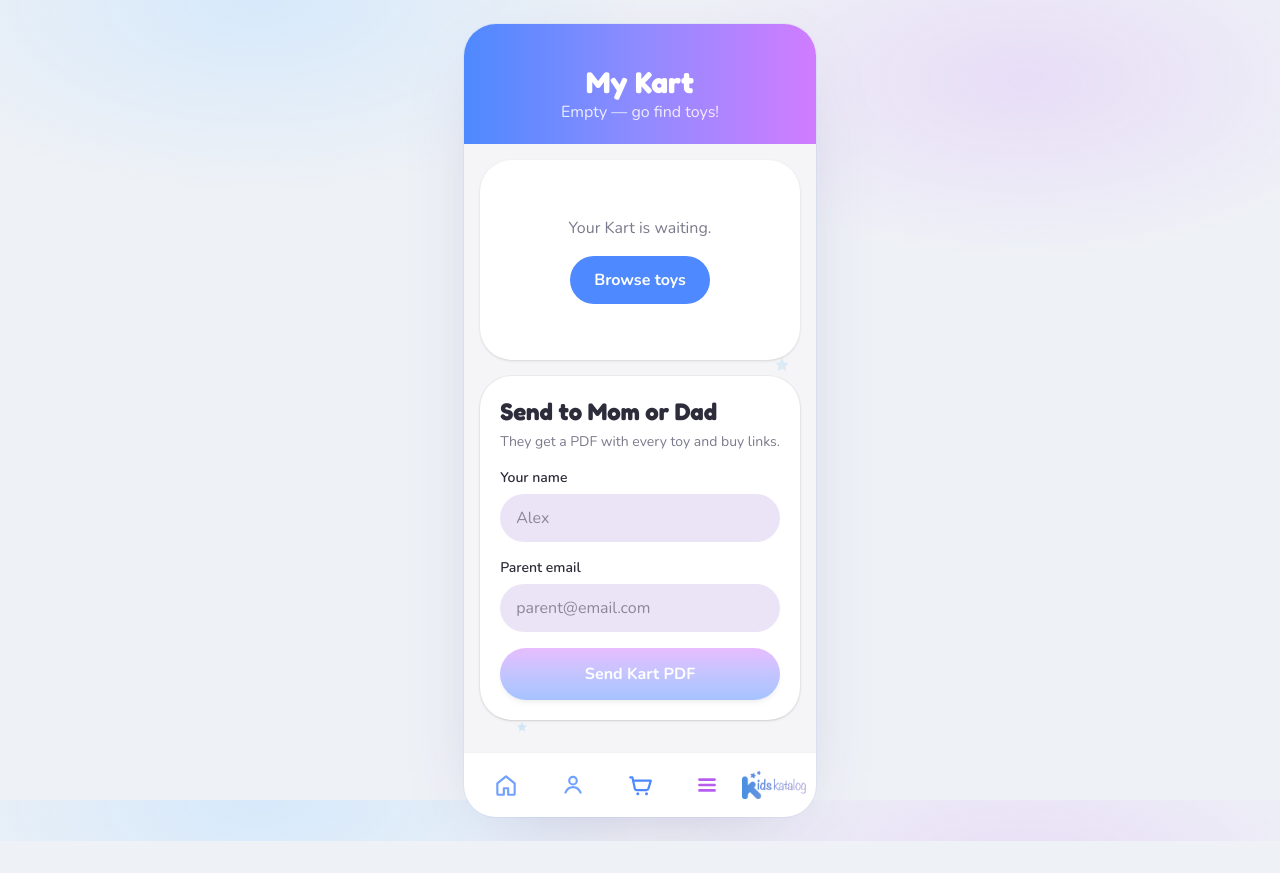
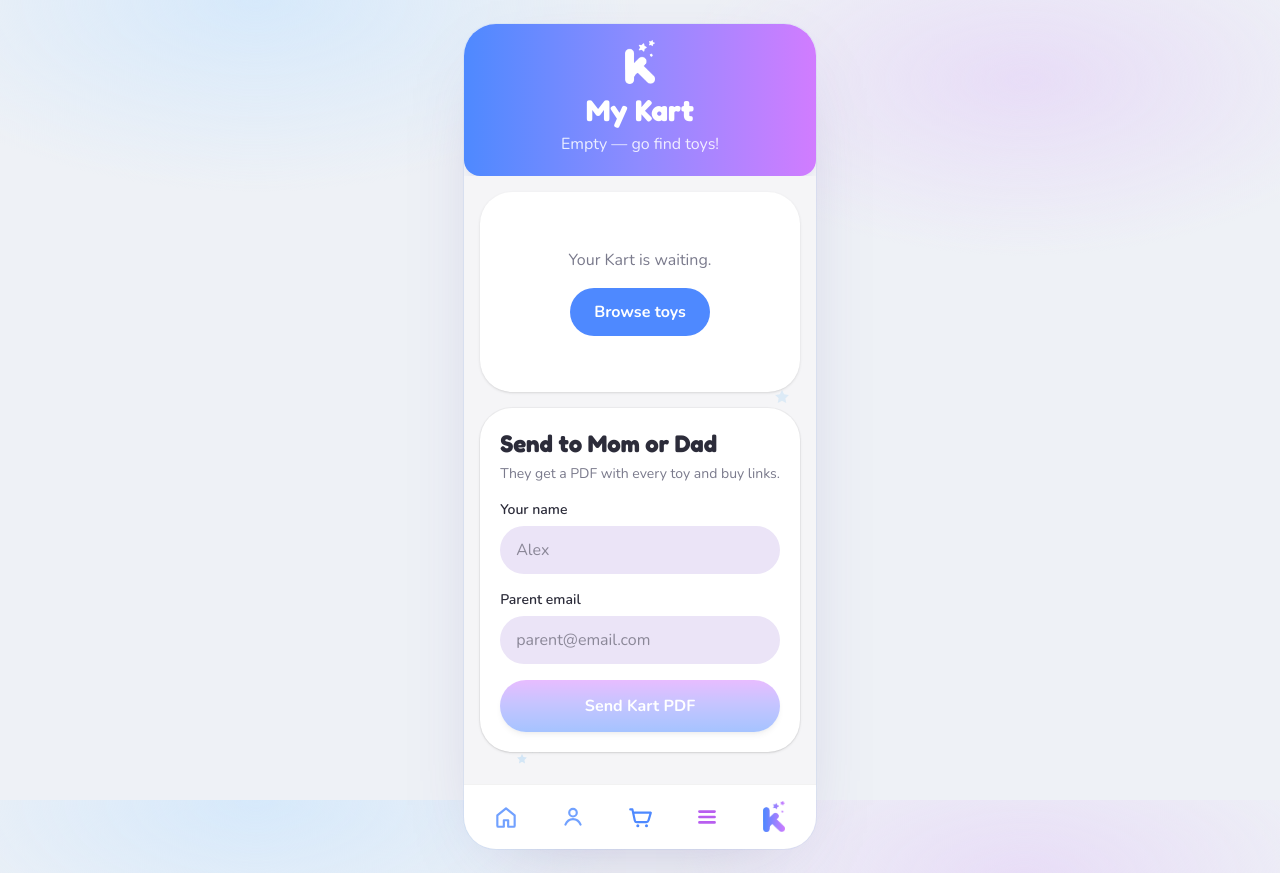
Before and after one commit to chastonbaggett-maker/kidskatalog, a Next.js app: page /kart in a window 1280 px wide. Before the commit the page ends 841 px from the top, so only its background shows below. Built offline with nearby package versions, Linux system fonts and the light colour scheme.

Commit message:
Add k-star icon to simple shelf headers
Use the uploaded bubble-k icon on product, kart, menu, and profile
gradient headers via a shared ShelfHeader, and in the bottom-nav brand tab.

```diff
--- a/src/app/kart/page.tsx
+++ b/src/app/kart/page.tsx
@@ -4,6 +4,7 @@ import Image from "next/image";
 import Link from "next/link";
 import { AppShell } from "@/components/AppShell";
 import { SendToParentForm } from "@/components/SendToParentForm";
+import { ShelfHeader } from "@/components/ShelfHeader";
 import { getToysByIds } from "@/data/toys";
 import { useKartStore } from "@/lib/kart-store";
 
@@ -15,16 +16,14 @@ export default function KartPage() {
 
   return (
     <AppShell>
-      <header className="bg-[image:var(--header-grad)] px-4 pb-5 pt-10 text-center text-white">
-        <h1 className="font-[family-name:var(--font-display)] text-3xl font-bold">
-          My Kart
-        </h1>
-        <p className="text-white/85">
-          {toys.length === 0
+      <ShelfHeader
+        title="My Kart"
+        subtitle={
+          toys.length === 0
             ? "Empty — go find toys!"
-            : `${toys.length} favorite${toys.length === 1 ? "" : "s"}`}
-        </p>
-      </header>
+            : `${toys.length} favorite${toys.length === 1 ? "" : "s"}`
+        }
+      />
 
       <div className="star-field flex-1 space-y-4 overflow-y-auto px-4 py-4 pb-8">
         {toys.length > 0 && (
--- a/src/app/menu/page.tsx
+++ b/src/app/menu/page.tsx
@@ -2,17 +2,13 @@ import Link from "next/link";
 import { AppShell } from "@/components/AppShell";
 import { categories } from "@/data/categories";
 import { CategoryIcon } from "@/components/CategoryIcon";
+import { ShelfHeader } from "@/components/ShelfHeader";
 import type { CategoryId } from "@/types/toy";
 
 export default function MenuPage() {
   return (
     <AppShell>
-      <header className="bg-[image:var(--header-grad)] px-4 pb-5 pt-10 text-center text-white">
-        <h1 className="font-[family-name:var(--font-display)] text-3xl font-bold">
-          Piles
-        </h1>
-        <p className="text-white/85">Pick a toy group</p>
-      </header>
+      <ShelfHeader title="Piles" subtitle="Pick a toy group" />
       <div className="star-field grid flex-1 grid-cols-2 gap-3 px-4 py-5 pb-8">
         {categories.map((cat) => (
           <Link
--- a/src/app/profile/page.tsx
+++ b/src/app/profile/page.tsx
@@ -1,16 +1,15 @@
 import { AppShell } from "@/components/AppShell";
-import { Logo } from "@/components/Logo";
+import { ShelfHeader } from "@/components/ShelfHeader";
 
 export default function ProfilePage() {
   return (
     <AppShell>
-      <header className="bg-[image:var(--header-grad-alt)] px-4 pb-8 pt-10 text-center text-white">
-        <Logo light href="/shop" size={100} />
-        <h1 className="mt-4 font-[family-name:var(--font-display)] text-3xl font-bold">
-          My profile
-        </h1>
-        <p className="mt-1 text-white/85">Just for browsing — no account needed.</p>
-      </header>
+      <ShelfHeader
+        title="My profile"
+        subtitle="Just for browsing — no account needed."
+        altGradient
+        className="pb-8"
+      />
       <div className="star-field flex-1 space-y-3 px-4 py-6">
         <div className="rounded-[1.75rem] bg-white p-5 shadow-sm">
           <h2 className="font-[family-name:var(--font-display)] text-lg font-bold text-[var(--ink)]">
--- a/src/app/toy/[id]/page.tsx
+++ b/src/app/toy/[id]/page.tsx
@@ -2,6 +2,7 @@ import Link from "next/link";
 import { notFound } from "next/navigation";
 import { AppShell } from "@/components/AppShell";
 import { ProductGallery } from "@/components/ProductGallery";
+import { ShelfHeader } from "@/components/ShelfHeader";
 import { getCategory } from "@/data/categories";
 import { getToy } from "@/data/toys";
 import { AddToKartButton } from "@/components/AddToKartButton";
@@ -20,27 +21,7 @@ export default async function ToyPage({ params }: Props) {
 
   return (
     <AppShell>
-      <header className="flex items-center gap-2 rounded-b-2xl bg-[image:var(--header-grad)] px-3 pb-5 pt-[max(1rem,env(safe-area-inset-top))] text-white shadow-[0_8px_20px_-12px_rgba(80,100,180,0.55)]">
-        <Link
-          href="/shop"
-          className="flex h-10 w-10 items-center justify-center"
-          aria-label="Back"
-        >
-          <svg width="22" height="22" viewBox="0 0 24 24" fill="none">
-            <path
-              d="M15 5 8 12l7 7"
-              stroke="currentColor"
-              strokeWidth="2.5"
-              strokeLinecap="round"
-              strokeLinejoin="round"
-            />
-          </svg>
-        </Link>
-        <h1 className="flex-1 truncate text-center font-[family-name:var(--font-display)] text-xl font-bold">
-          {toy.name}
-        </h1>
-        <span className="w-10" />
-      </header>
+      <ShelfHeader backHref="/shop" />
 
       <div className="star-field flex-1 overflow-y-auto px-4 py-4 pb-8">
         <ProductGallery images={gallery} alt={toy.imageAlt} />
--- a/src/components/BottomNav.tsx
+++ b/src/components/BottomNav.tsx
@@ -110,11 +110,11 @@ function MenuIcon() {
 function BrandIcon() {
   return (
     <Image
-      src="/logo-color.png"
+      src="/logo-icon-color.png"
       alt=""
-      width={72}
-      height={31}
-      className="h-7 w-auto max-w-[4.5rem] object-contain object-center"
+      width={26}
+      height={38}
+      className="h-8 w-auto object-contain object-center"
     />
   );
 }
--- a/src/components/Logo.tsx
+++ b/src/components/Logo.tsx
@@ -2,36 +2,53 @@ import Image from "next/image";
 import Link from "next/link";
 
 type LogoProps = {
-  href?: string;
-  variant?: "mark" | "wordmark";
+  href?: string | null;
+  variant?: "wordmark" | "icon";
   light?: boolean;
   className?: string;
-  /** Rendered width in px */
+  /** Rendered width in px (wordmark) or height in px (icon) */
   size?: number;
 };
 
+const WORDMARK_RATIO = 566 / 1299;
+const ICON_RATIO = 386 / 566;
+
 export function Logo({
   href = "/shop",
+  variant = "wordmark",
   light = true,
   className = "",
   size = 110,
 }: LogoProps) {
-  const src = light ? "/logo.png" : "/logo-color.png";
-  const height = Math.round(size * (566 / 1299));
+  const isIcon = variant === "icon";
+  const src = isIcon
+    ? light
+      ? "/logo-icon.png"
+      : "/logo-icon-color.png"
+    : light
+      ? "/logo.png"
+      : "/logo-color.png";
+
+  const width = isIcon ? Math.round(size * ICON_RATIO) : size;
+  const height = isIcon ? size : Math.round(size * WORDMARK_RATIO);
 
   const mark = (
     <Image
       src={src}
       alt="kids katalog"
-      width={size}
+      width={width}
       height={height}
       priority
       className={`h-auto ${className}`}
-      style={{ width: size, height: "auto" }}
+      style={
+        isIcon
+          ? { height: size, width: "auto" }
+          : { width: size, height: "auto" }
+      }
     />
   );
 
-  if (href === undefined) return mark;
+  if (href === null || href === undefined) return mark;
   return (
     <Link
       href={href}
--- /dev/null
+++ b/src/components/ShelfHeader.tsx
@@ -0,0 +1,68 @@
+import Link from "next/link";
+import { Logo } from "./Logo";
+
+type ShelfHeaderProps = {
+  /** Optional page title under the icon */
+  title?: string;
+  /** Optional subtitle under the title */
+  subtitle?: string;
+  /** Show back chevron */
+  backHref?: string;
+  /** Taller product-style bar with soft bottom corners */
+  rounded?: boolean;
+  /** Use alternate gradient (profile) */
+  altGradient?: boolean;
+  className?: string;
+};
+
+export function ShelfHeader({
+  title,
+  subtitle,
+  backHref,
+  rounded = true,
+  altGradient = false,
+  className = "",
+}: ShelfHeaderProps) {
+  return (
+    <header
+      className={`${
+        altGradient
+          ? "bg-[image:var(--header-grad-alt)]"
+          : "bg-[image:var(--header-grad)]"
+      } px-3 pb-5 pt-[max(1rem,env(safe-area-inset-top))] text-white shadow-[0_8px_20px_-12px_rgba(80,100,180,0.55)] ${
+        rounded ? "rounded-b-2xl" : ""
+      } ${className}`}
+    >
+      <div className="relative flex min-h-11 items-center justify-center">
+        {backHref ? (
+          <Link
+            href={backHref}
+            className="absolute left-0 flex h-10 w-10 items-center justify-center"
+            aria-label="Back"
+          >
+            <svg width="22" height="22" viewBox="0 0 24 24" fill="none">
+              <path
+                d="M15 5 8 12l7 7"
+                stroke="currentColor"
+                strokeWidth="2.5"
+                strokeLinecap="round"
+                strokeLinejoin="round"
+              />
+            </svg>
+          </Link>
+        ) : null}
+
+        <Logo variant="icon" light href="/shop" size={44} />
+      </div>
+
+      {title ? (
+        <h1 className="mt-2 text-center font-[family-name:var(--font-display)] text-2xl font-bold leading-tight sm:text-3xl">
+          {title}
+        </h1>
+      ) : null}
+      {subtitle ? (
+        <p className="mt-0.5 text-center text-white/85">{subtitle}</p>
+      ) : null}
+    </header>
+  );
+}
```
Also changed, not shown: public/logo-icon-color.png (added), public/logo-icon.png (added).
